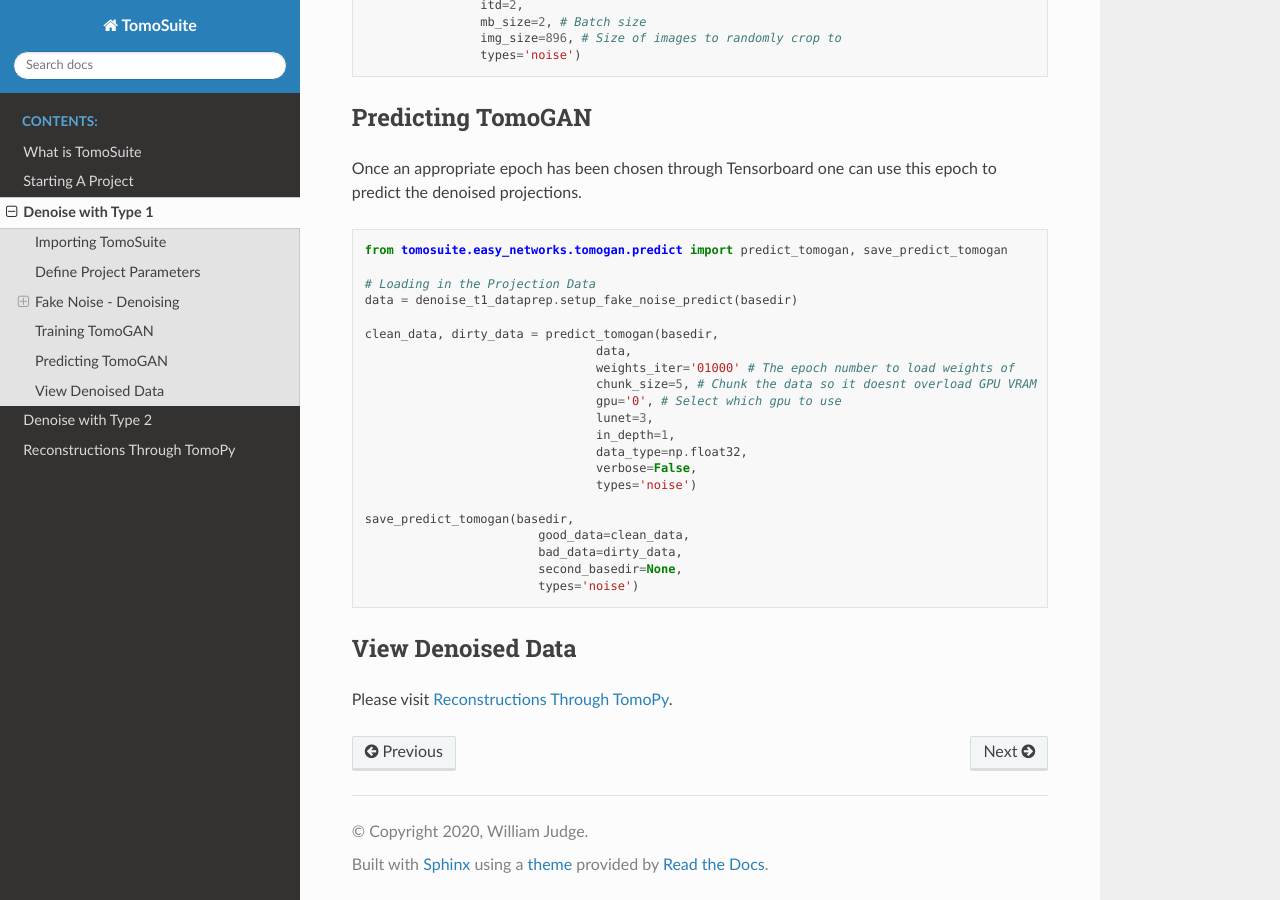
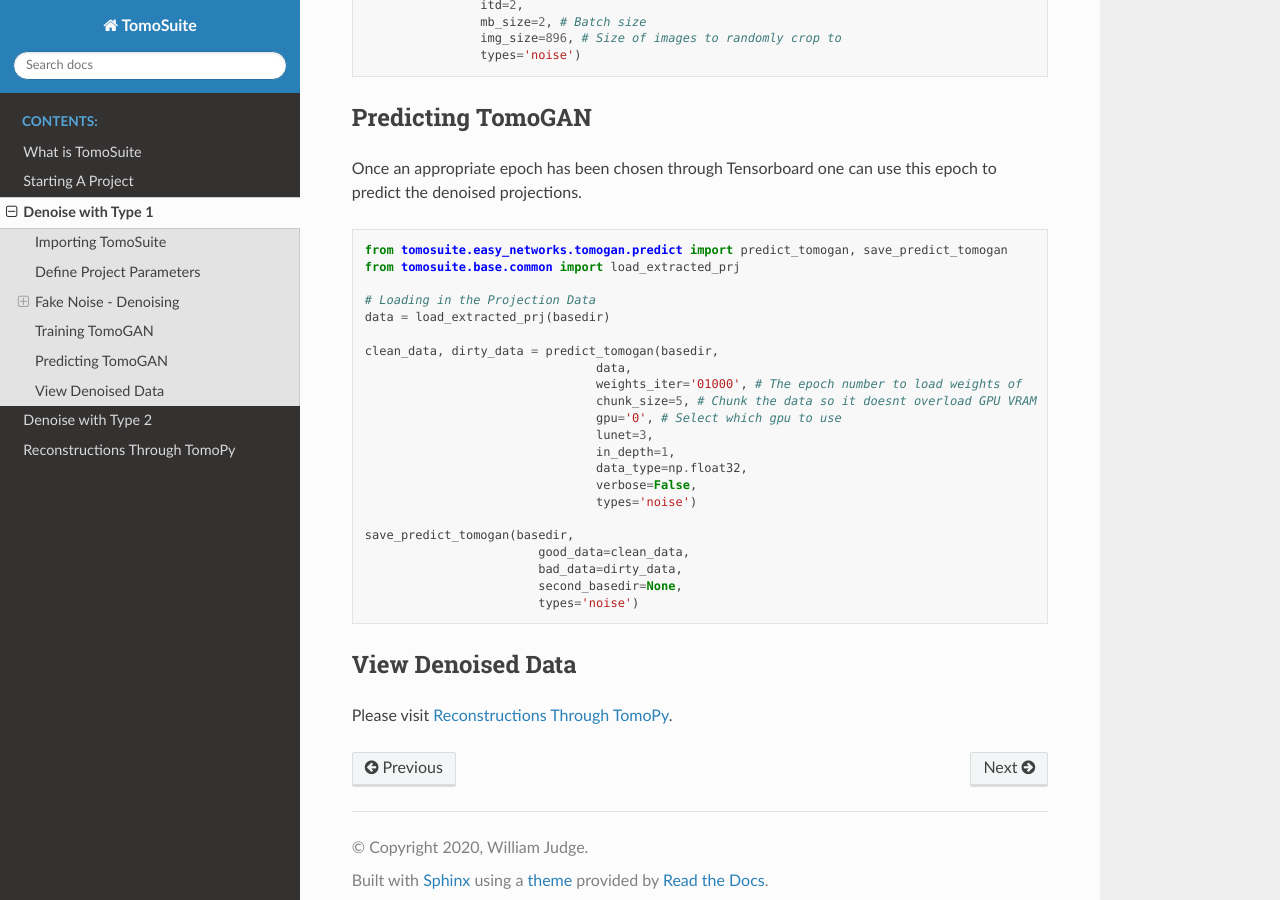
Before and after one commit to WilliamJudge94/tomosuitepy, a Sphinx documentation site: the page built from docs/03_denoise_with_1.rst, in a window 1280 px wide and 900 px high, scrolled down 2049 px. Built offline with Sphinx 7.4.7 and the Read the Docs theme 2.0.0, drawn with Linux system fonts in a browser that asks for light colours.

Commit message:
Correcting mistakes in Predictions

```diff
--- a/docs/03_denoise_with_1.rst
+++ b/docs/03_denoise_with_1.rst
@@ -116,13 +116,14 @@ Once an appropriate epoch has been chosen through Tensorboard one can use this e
 .. code:: python
 
     from tomosuite.easy_networks.tomogan.predict import predict_tomogan, save_predict_tomogan
+    from tomosuite.base.common import load_extracted_prj
 
     # Loading in the Projection Data
-    data = denoise_t1_dataprep.setup_fake_noise_predict(basedir)
+    data = load_extracted_prj(basedir)
 
     clean_data, dirty_data = predict_tomogan(basedir,
                                     data,
-                                    weights_iter='01000' # The epoch number to load weights of
+                                    weights_iter='01000', # The epoch number to load weights of
                                     chunk_size=5, # Chunk the data so it doesnt overload GPU VRAM
                                     gpu='0', # Select which gpu to use
                                     lunet=3,
```
